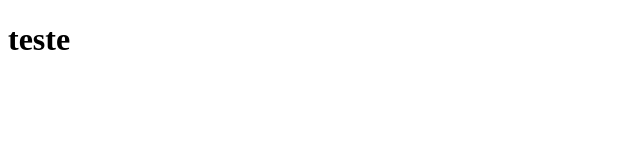
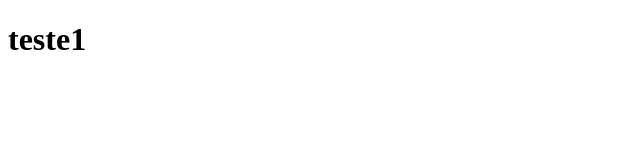
Before and after one commit to Ian-FS/tabnews-clone, a Next.js app: page / in a window 1280 px wide. Shown: the top 160 px of the page, without its empty margins (0-640 px from the left). Built offline with nearby package versions, Linux system fonts and the light colour scheme.

Commit message:
atualizado arquivo index.js

```diff
--- a/pages/index.js
+++ b/pages/index.js
@@ -1,4 +1,4 @@
 function Home() {
-    return <h1>teste</h1>
+    return <h1>teste1</h1>
 }
 export default Home
```
